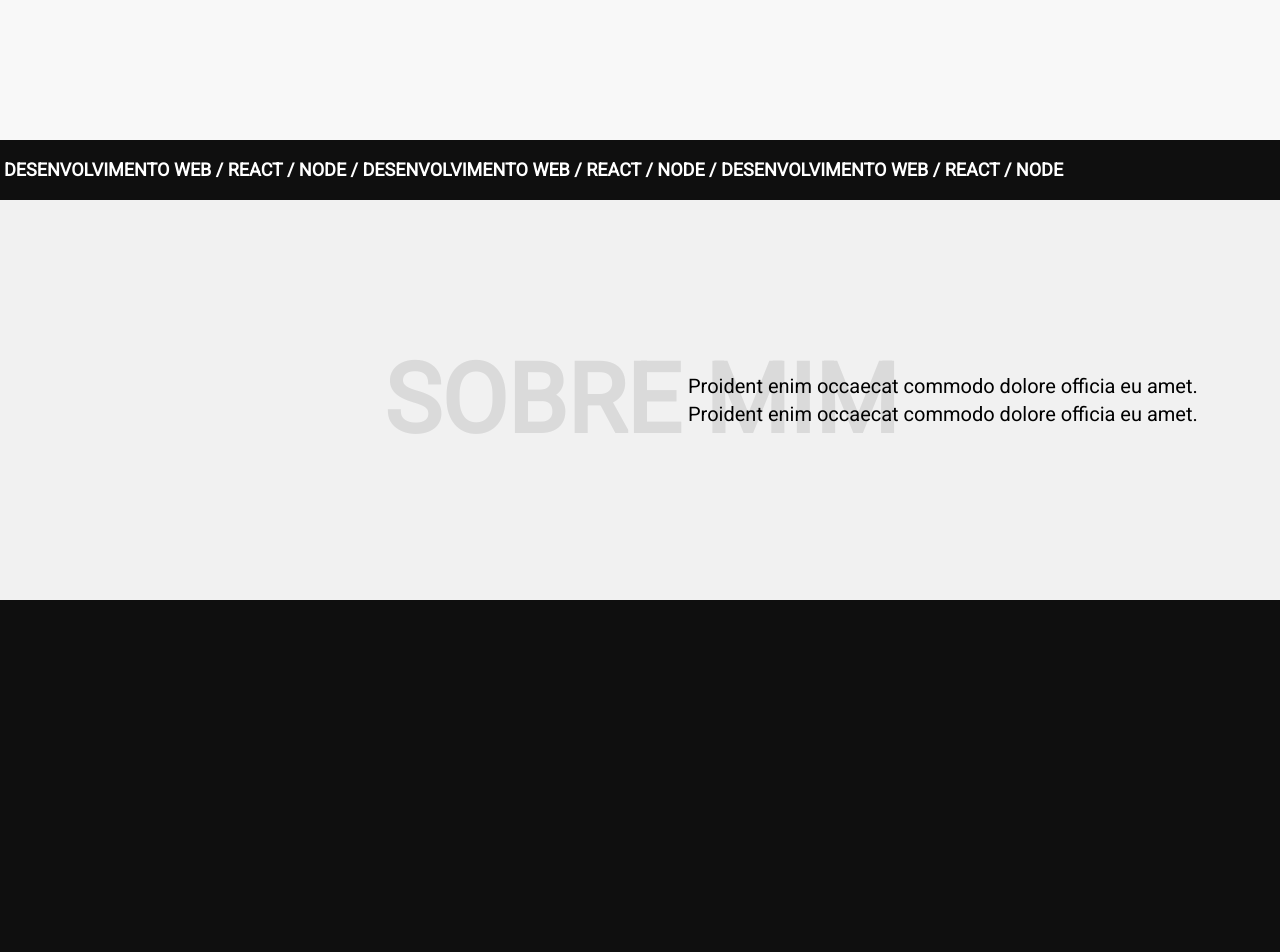
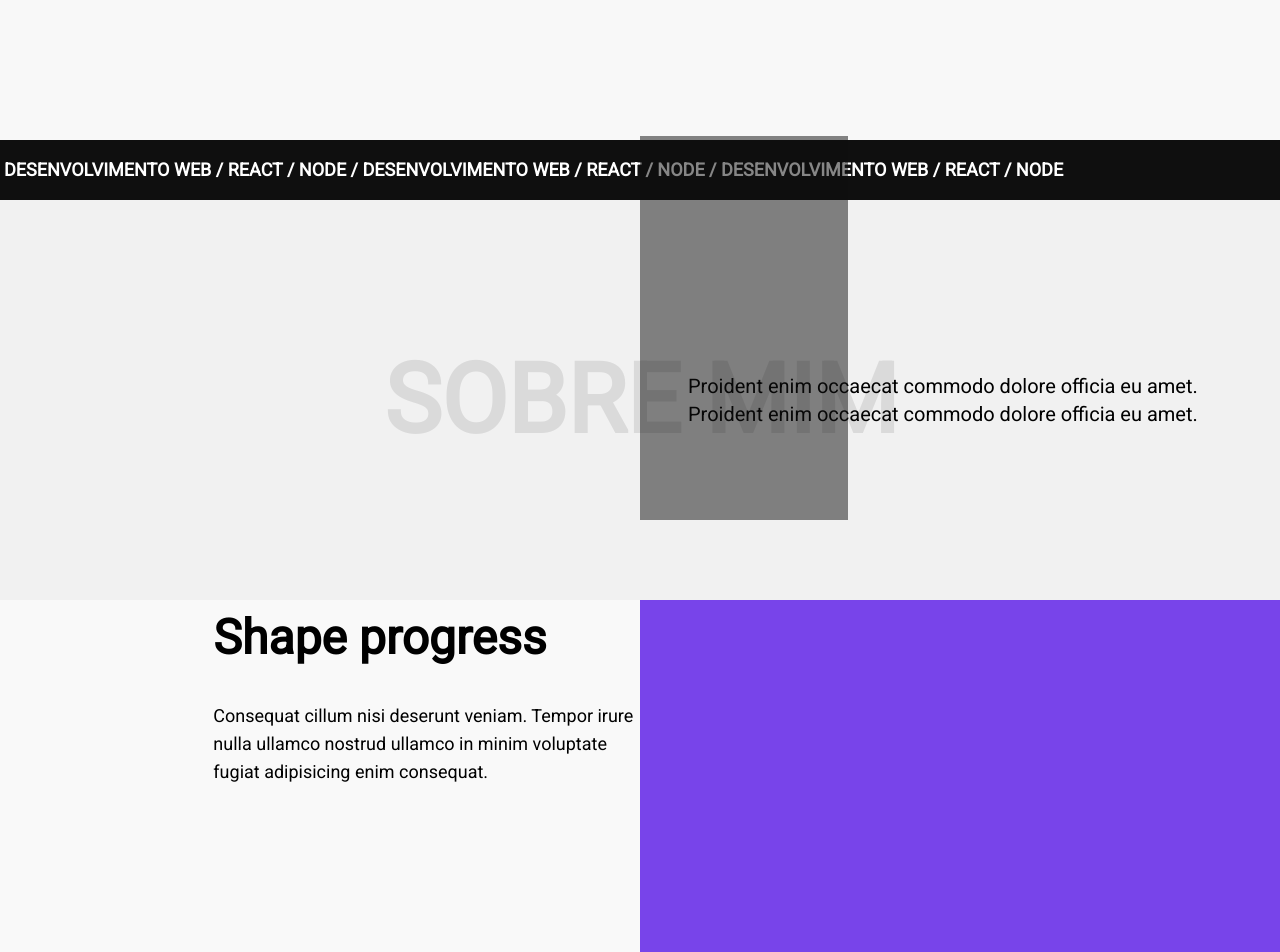
Before and after one commit to heullersuarez/curriculum, a Next.js app: page / in a window 1280 px wide. Shown: the part 600-1552 px from the top of the page. Built offline with nearby package versions, Linux system fonts and the light colour scheme.

Commit message:
starting projects

```diff
--- a/src/app/page.js
+++ b/src/app/page.js
@@ -9,6 +9,9 @@ export default function Home() {
       <Header/>
       <AboutMe/>
       <Projects/>
+      <div className="h-screen bg-light">
+
+      </div>
     </main>
   );
 }
--- a/src/app/views/Projects.js
+++ b/src/app/views/Projects.js
@@ -1,16 +1,29 @@
 "use client";
+
+import { motion, useScroll, useTransform } from "framer-motion";
 
 export default function Projects() {
 
+    const { scrollYProgress } = useScroll();
+    const yPosition = useTransform(scrollYProgress, [0,1], ['0%', '-125%']);
+
     return (
-        <section className="bg-light">
-            <div id="project-1" className="h-screen bg-dark">
-
+        <section className="h-[50vh] bg-light bg-opacity-40 grid grid-cols-2">
+            <div className="h-full grid grid-rows-2">
+                <div className="flex flex-col justify-center items-end">
+                    <div className="w-8/12">
+                        <h3 className="text-5xl font-black">Shape progress</h3>
+                        <p className="pt-10 text-lg">Consequat cillum nisi deserunt veniam.
+                            Tempor irure nulla ullamco nostrud ullamco in minim voluptate fugiat adipisicing enim consequat.
+                        </p>
+                    </div>
+                </div>
             </div>
-
-            <div></div>
-            <div></div>
-
+            <div className="h-full bg-primary flex items-end">
+                <motion.div
+                style={{ y: yPosition }}
+                className="w-52 h-96 bg-dark bg-opacity-50"></motion.div>
+            </div>
         </section>
     );
 }
```
